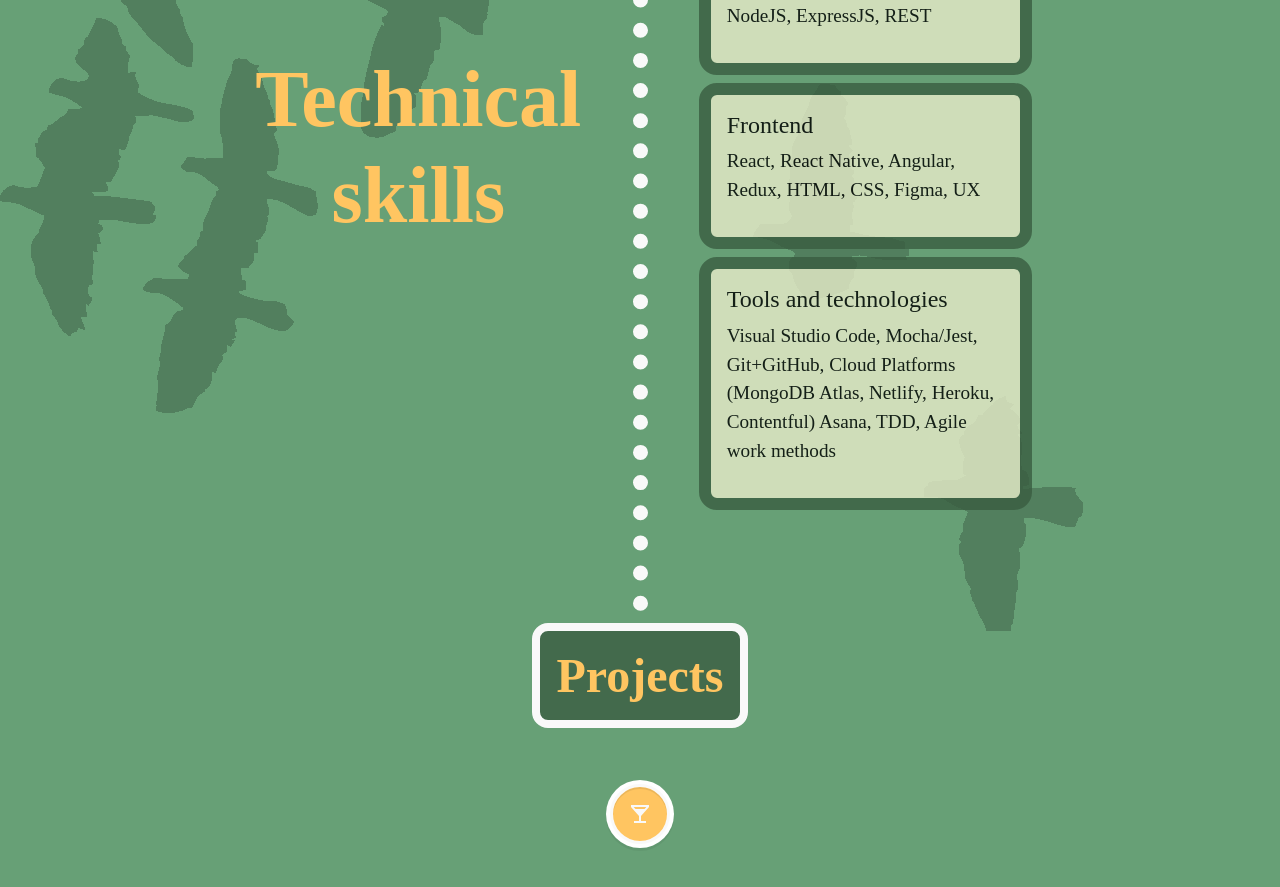
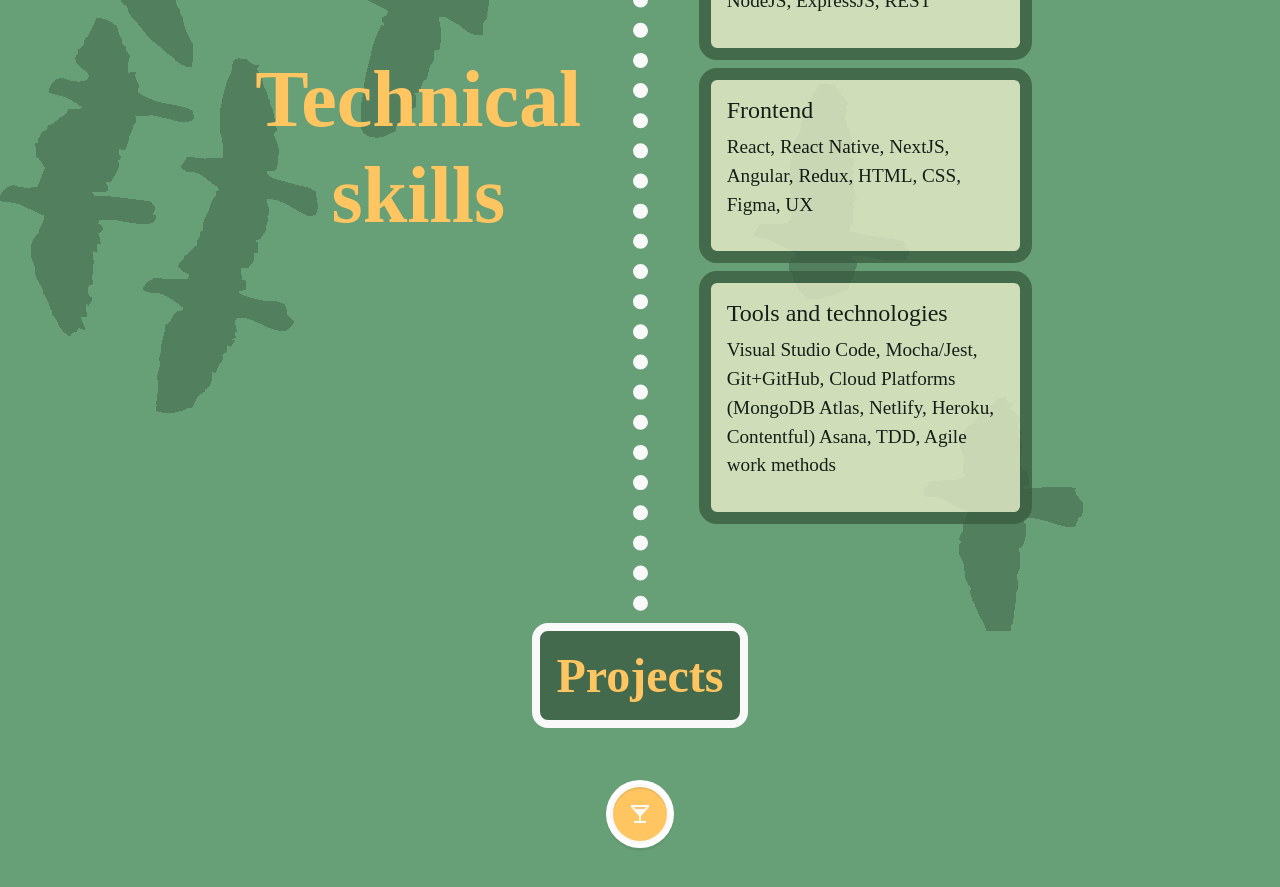
Before and after one commit to leonardo-nunez/leonardo-portfolio, a React (Create React App) app: page / in a window 1280 px wide. Shown: the part 1680-2567 px from the top of the page. Built offline with nearby package versions, Linux system fonts and the light colour scheme; a web font is replaced by a local one.

Commit message:
update skills

```diff
--- a/src/pages/skills/Skills.js
+++ b/src/pages/skills/Skills.js
@@ -24,7 +24,9 @@ const Skills = () => {
           </article>
           <article className="skills__box skills__box--frontend">
             <h3>Frontend</h3>
-            <p>React, React Native, Angular, Redux, HTML, CSS, Figma, UX</p>
+            <p>
+              React, React Native, NextJS, Angular, Redux, HTML, CSS, Figma, UX
+            </p>
           </article>
           <article className="skills__box skills__box--tools">
             <h3>Tools and technologies</h3>
```
